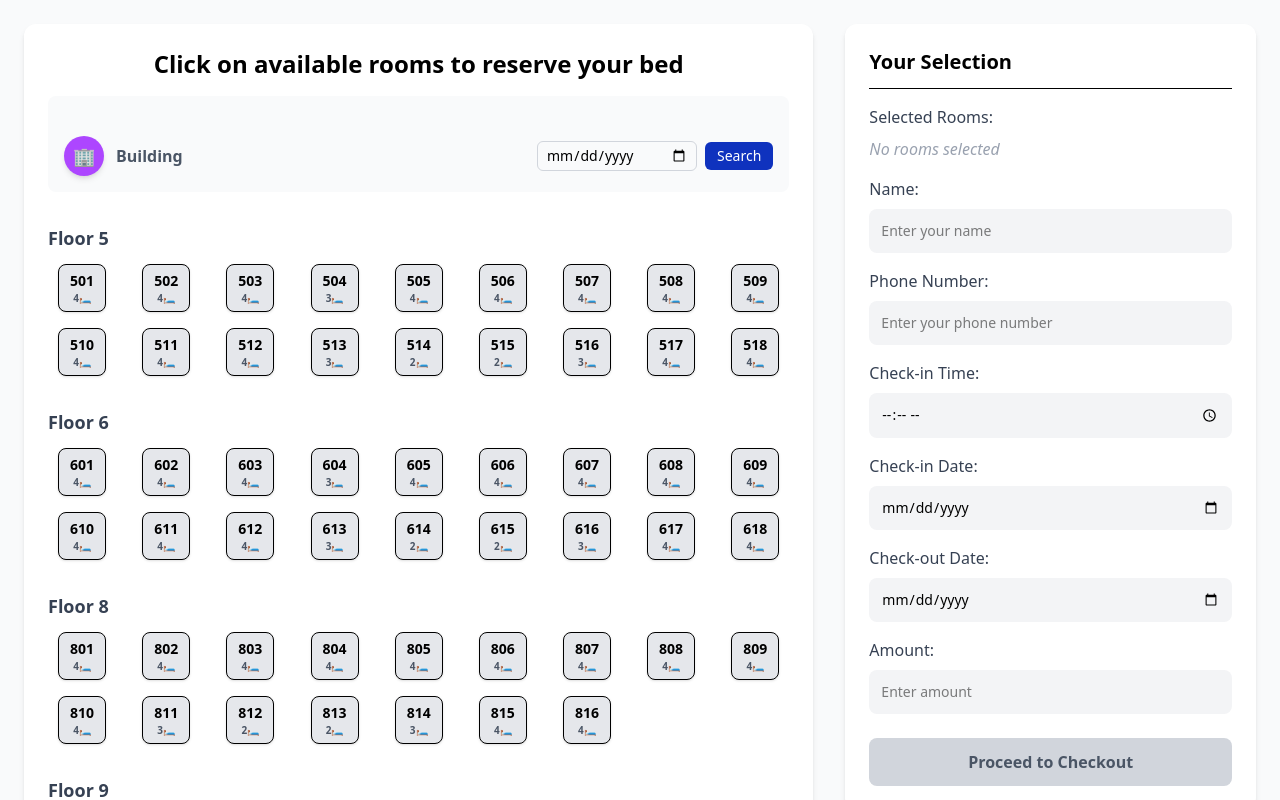
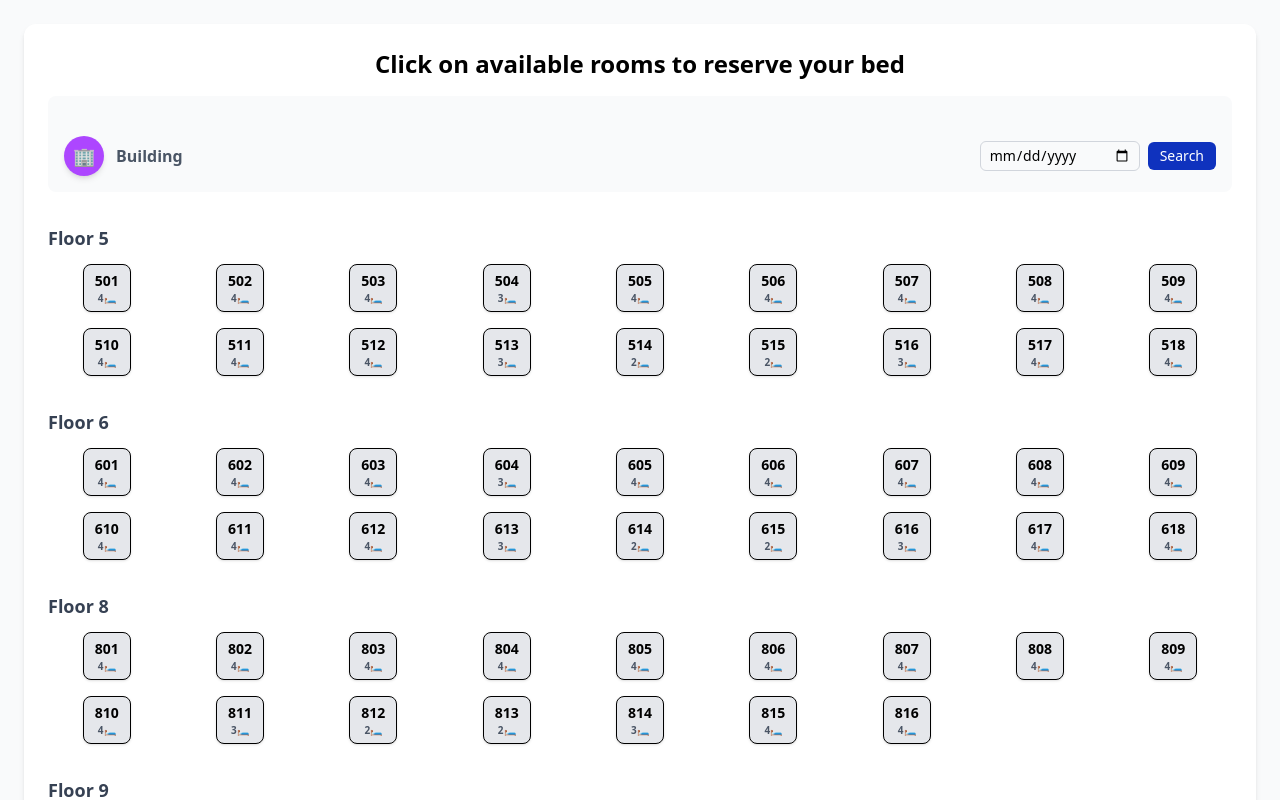
Before and after one commit to bilalpt/abrajfrontend, a Next.js app: page / in a window 1280 px wide. Shown: the top 800 px of the page. Built offline with nearby package versions, Linux system fonts and the light colour scheme; no server answers.

Commit message:
fix: update nextjs security

```diff
--- a/src/app/home/page.js
+++ b/src/app/home/page.js
@@ -315,7 +315,7 @@ const Homepage = () => {
       </div>
 
       {/* RIGHT SIDE FORM */}
-      <div className="w-full md:w-1/3 bg-white p-6 rounded-xl shadow-md h-fit">
+      {/* <div className="w-full md:w-1/3 bg-white p-6 rounded-xl shadow-md h-fit">
         <h3 className="text-xl font-semibold border-b pb-3 mb-4">
           Your Selection
         </h3>
@@ -435,7 +435,7 @@ const Homepage = () => {
             {message}
           </p>
         )}
-      </div>
+      </div> */}
     </div>
   );
 };
```
